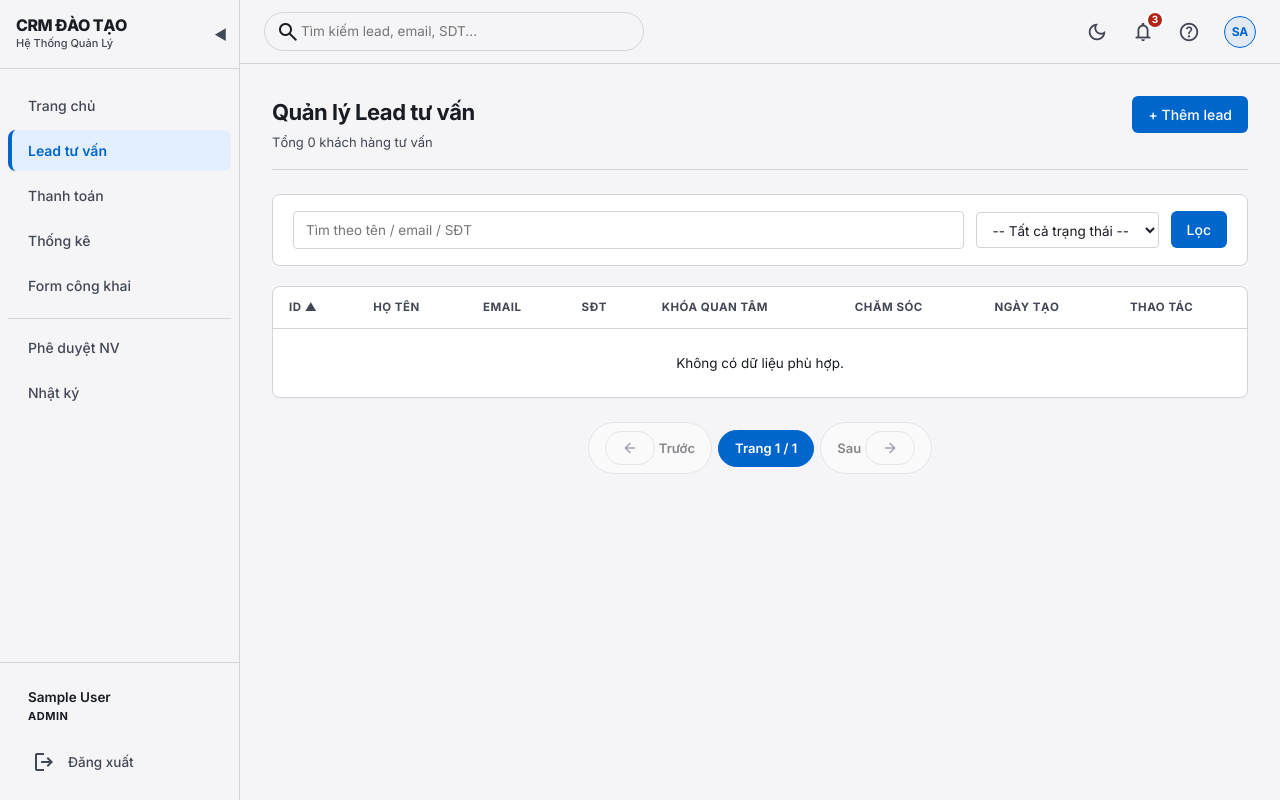
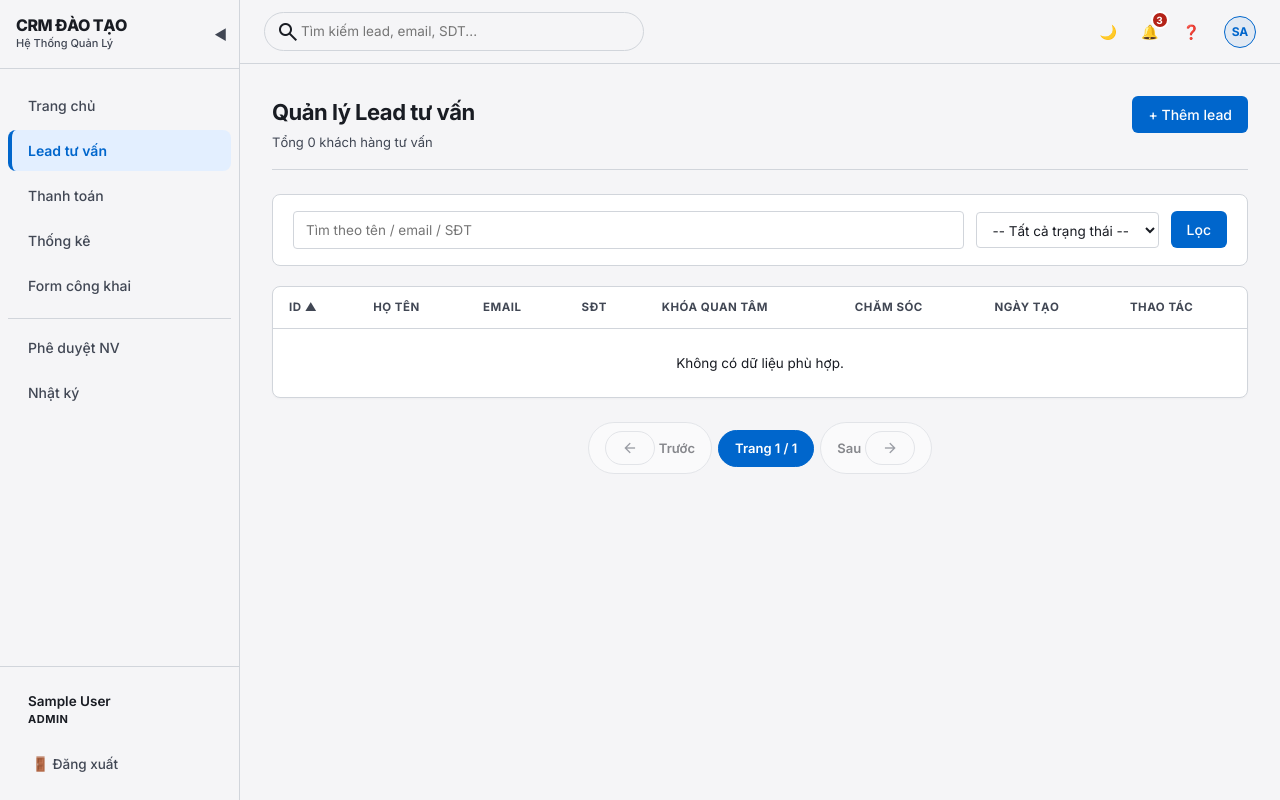
Before and after one commit to qanh-khtn/lab06-mini-training-final, a PHP site: page /leads/ in a window 1280 px wide. Run offline with PHP 8.4, Linux system fonts and the light colour scheme; the visitor is signed in with stand-in values (Sample User, id 1); data that the repository does not hold is empty.

Commit message:
style(topbar): remove all Material Symbols icons, use emoji instead
- Theme toggle: light_mode/dark_mode icons → ☀️/🌙 emoji
- Notification button: notifications icon → 🔔 emoji
- Help button: help icon → ❓ emoji
- Menu toggle: menu icon → ☰ emoji
- Logout button: logout icon → 🚪 emoji
- No more material-symbols-outlined in topbar and sidebar

```diff
--- a/views/layout.php
+++ b/views/layout.php
@@ -85,8 +85,7 @@ $showSidebar = is_logged_in() && !in_array($currentPath, ['/login', '/register',
             <form method="POST" action="/logout" id="logout-form">
                 <input type="hidden" name="csrf_token" value="<?= h(csrf_token()) ?>">
                 <button type="submit" class="logout-link">
-                    <span class="material-symbols-outlined">logout</span>
-                    <span>Đăng xuất</span>
+                    <span>🚪 Đăng xuất</span>
                 </button>
             </form>
         </div>
@@ -103,7 +102,7 @@ $showSidebar = is_logged_in() && !in_array($currentPath, ['/login', '/register',
         <header class="topbar">
             <div class="topbar-left">
                 <button class="menu-toggle" id="menu-toggle" aria-label="Toggle Menu">
-                    <span class="material-symbols-outlined">menu</span>
+                    ☰
                 </button>
                 <div class="topbar-search" id="quick-search-form">
                     <span class="material-symbols-outlined">search</span>
@@ -113,15 +112,15 @@ $showSidebar = is_logged_in() && !in_array($currentPath, ['/login', '/register',
             </div>
             <div class="topbar-right">
                 <button class="topbar-btn" id="theme-toggle" type="button" title="Chế độ sáng/tối">
-                    <span class="material-symbols-outlined sun-icon">light_mode</span>
-                    <span class="material-symbols-outlined moon-icon">dark_mode</span>
+                    <span class="sun-icon">☀️</span>
+                    <span class="moon-icon">🌙</span>
                 </button>
                 <button class="topbar-btn" id="notif-btn" type="button" title="Thông báo" aria-label="Notifications" style="position:relative;">
-                    <span class="material-symbols-outlined">notifications</span>
+                    🔔
                     <span class="notif-badge">3</span>
                 </button>
                 <button class="topbar-btn" id="help-btn" type="button" title="Trợ giúp" aria-label="Help">
-                    <span class="material-symbols-outlined">help</span>
+                    ❓
                 </button>
                 <div class="user-avatar" title="<?= h($_SESSION['user_name'] ?? '') ?>">
                     <?= h(strtoupper(substr($_SESSION['user_name'] ?? 'U', 0, 2))) ?>
```
